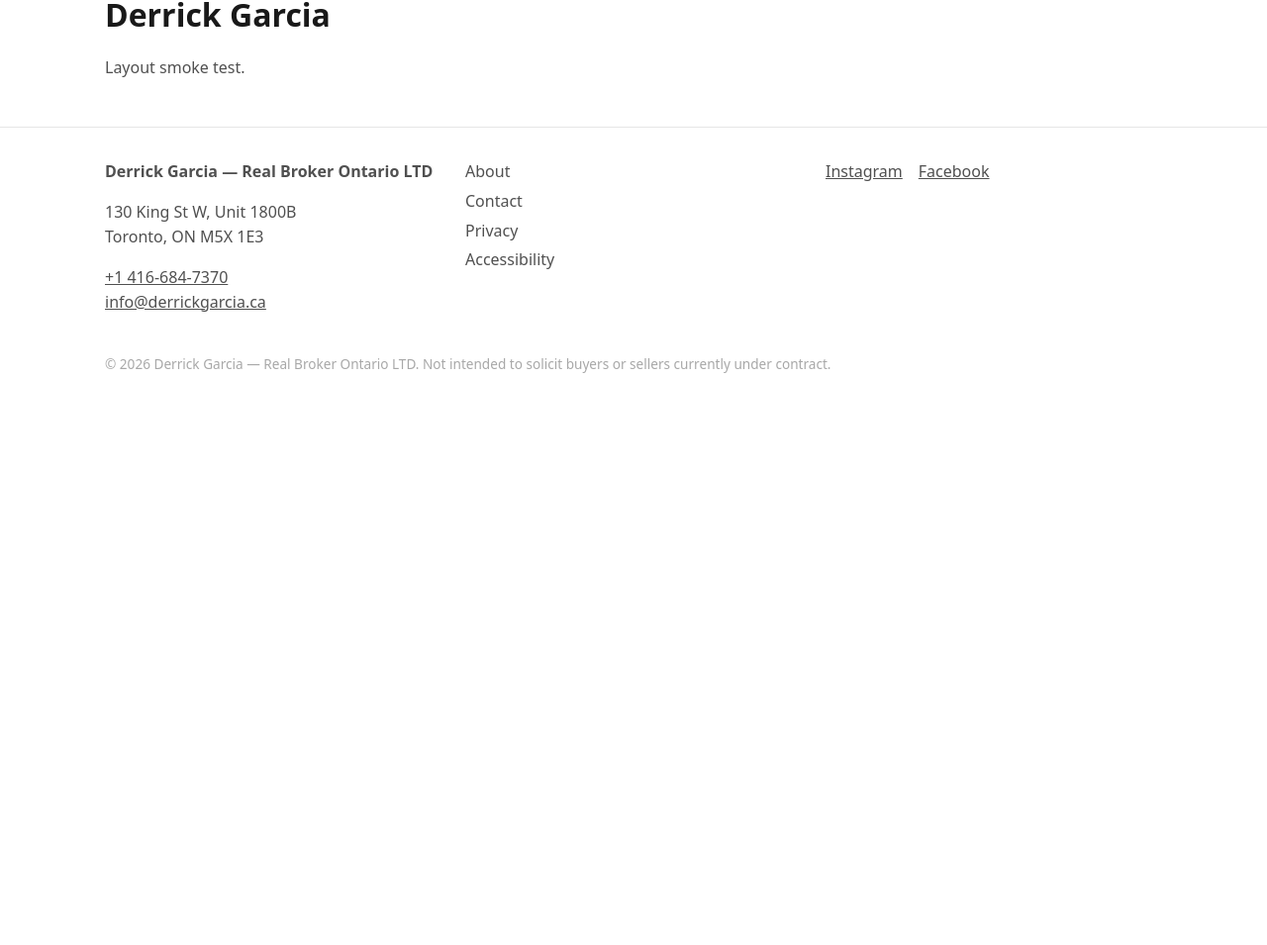
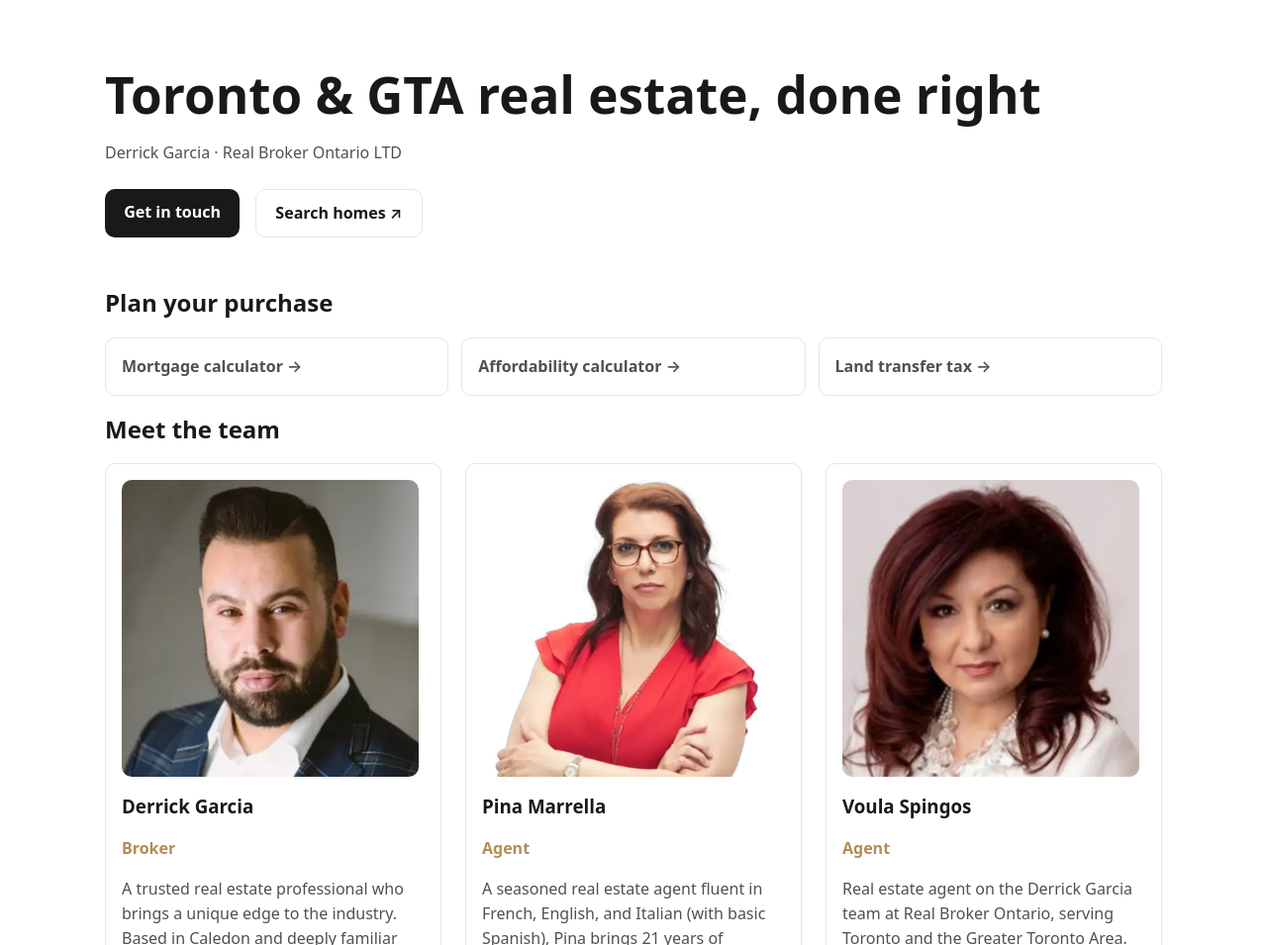
Before and after one commit to ar-bebop/derrickgarcia, an Astro site: page / in a window 1280 px wide. Shown: the part 77-1032 px from the top of the page at 99% size. Before the commit the page ends 800 px from the top, so only its background shows below. Built offline with nearby package versions, Linux system fonts and the light colour scheme; Astro itself is replaced by a stand-in of ours.

Commit message:
feat: home page (hero, tools, team) + RealEstateAgent schema
Co-Authored-By: Claude Opus 4.8 <noreply@anthropic.com>

```diff
--- /dev/null
+++ b/src/components/RealEstateAgentSchema.astro
@@ -0,0 +1,24 @@
+---
+import { SITE } from '../data/site.ts';
+const sameAs = [SITE.social.instagram, SITE.social.facebook, SITE.social.googleBusiness].filter(Boolean);
+const data = {
+  '@context': 'https://schema.org',
+  '@type': 'RealEstateAgent',
+  '@id': `${SITE.url}/#agent`,
+  name: SITE.legalName,
+  url: SITE.url,
+  telephone: SITE.phoneDisplay,
+  email: SITE.email,
+  address: {
+    '@type': 'PostalAddress',
+    streetAddress: SITE.address.street,
+    addressLocality: SITE.address.city,
+    addressRegion: SITE.address.region,
+    postalCode: SITE.address.postalCode,
+    addressCountry: SITE.address.country,
+  },
+  areaServed: ['Toronto', 'Greater Toronto Area', 'Ontario'],
+  sameAs,
+};
+---
+<script type="application/ld+json" is:inline set:html={JSON.stringify(data)} />
--- a/src/pages/index.astro
+++ b/src/pages/index.astro
@@ -1,7 +1,42 @@
 ---
 import BaseLayout from '../layouts/BaseLayout.astro';
+import AgentCard from '../components/AgentCard.astro';
+import RealEstateAgentSchema from '../components/RealEstateAgentSchema.astro';
+import { AGENTS } from '../data/agents.ts';
+import { SITE } from '../data/site.ts';
 ---
-<BaseLayout title="Derrick Garcia — Toronto Real Estate Agent" description="Toronto & GTA real estate with Derrick Garcia, Real Broker Ontario.">
-  <h1>Derrick Garcia</h1>
-  <p>Layout smoke test.</p>
+<BaseLayout title="Derrick Garcia — Toronto & GTA Real Estate Agent | Real Broker Ontario"
+  description="Buy or sell with Derrick Garcia, a Toronto & GTA real estate broker with Real Broker Ontario. Search homes, estimate your mortgage, and get in touch.">
+  <RealEstateAgentSchema slot="head" />
+  <section class="hero">
+    <h1>Toronto & GTA real estate, done right</h1>
+    <p>Derrick Garcia · {SITE.brokerage}</p>
+    <div class="hero__cta">
+      <a class="btn" href="/contact">Get in touch</a>
+      <a class="btn btn--ghost" href={SITE.listingsSearchUrl} target="_blank" rel="noopener noreferrer">Search homes ↗</a>
+    </div>
+  </section>
+
+  <section>
+    <h2>Plan your purchase</h2>
+    <ul class="tools">
+      <li><a href="/mortgage-calculator">Mortgage calculator →</a></li>
+      <li><a href="/affordability-calculator">Affordability calculator →</a></li>
+      <li><a href="/land-transfer-tax">Land transfer tax →</a></li>
+    </ul>
+  </section>
+
+  <section>
+    <h2>Meet the team</h2>
+    <div class="team-grid">{AGENTS.map((agent) => <AgentCard agent={agent} />)}</div>
+    <p><a class="btn btn--ghost" href="/about">About our team</a></p>
+  </section>
 </BaseLayout>
+<style>
+  .hero { padding-block: 3rem 2rem; }
+  .hero h1 { font-size: clamp(2rem, 5vw, 3.2rem); margin-bottom: .3rem; }
+  .hero__cta { display: flex; gap: 1rem; margin-top: 1.5rem; flex-wrap: wrap; }
+  .tools { list-style: none; padding: 0; display: grid; gap: .8rem; grid-template-columns: repeat(auto-fit, minmax(220px,1fr)); }
+  .tools a { display: block; padding: 1rem; border: 1px solid var(--color-line); border-radius: var(--radius); text-decoration: none; font-weight: 600; }
+  .team-grid { display: grid; gap: 1.5rem; grid-template-columns: repeat(auto-fit, minmax(260px,1fr)); }
+</style>
```
